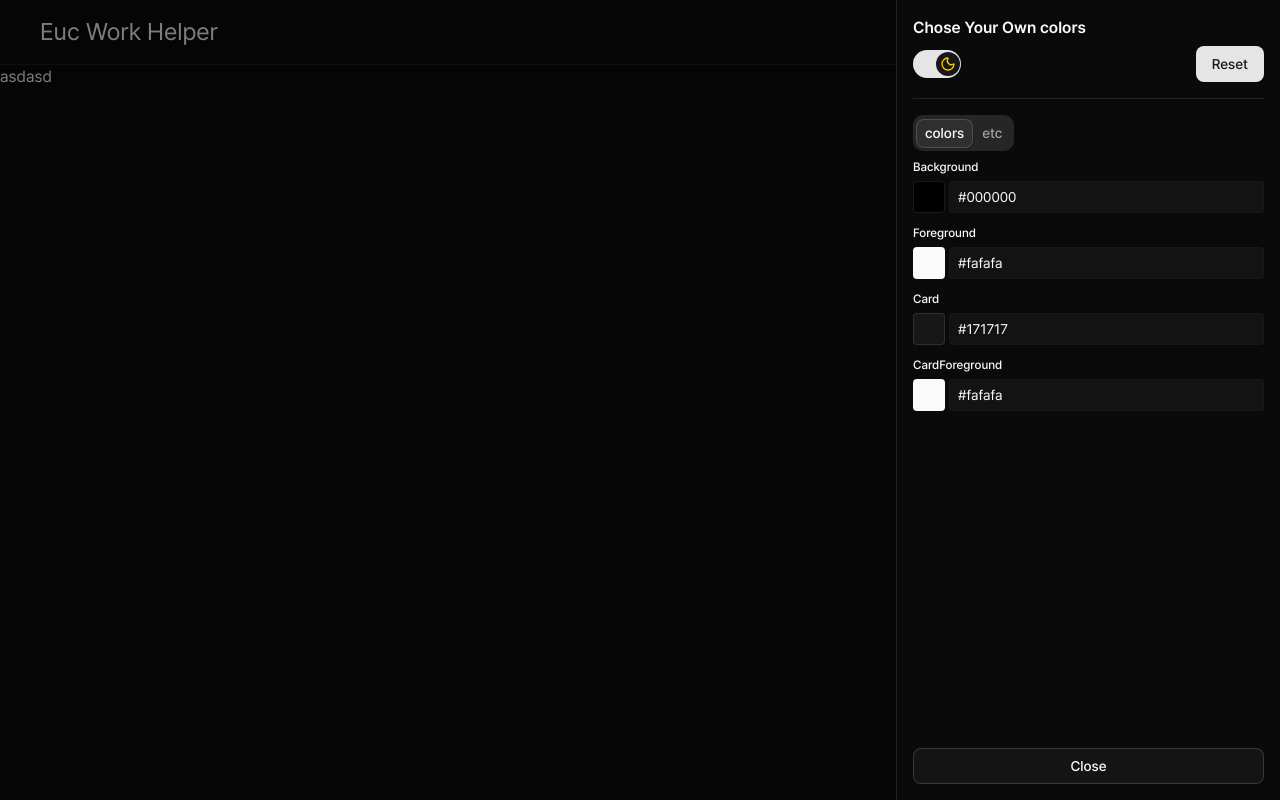
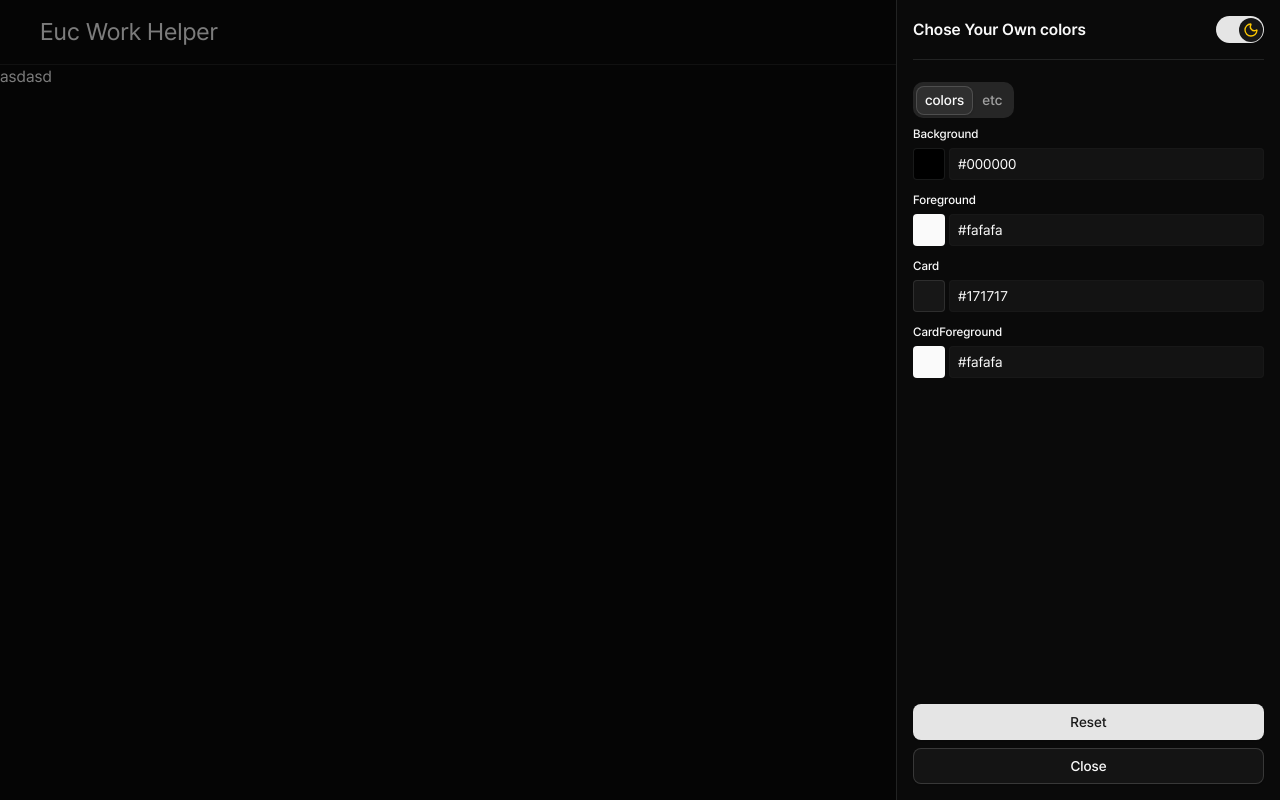
Before and after one commit to SimpleScaffold/ss-front-boilerplate-vite-ts, a React (Vite) app: page / in a window 1280 px wide. Both pictures are taken after a click on the icon 1230 px from the left and 32 px from the top of the page. Built offline with nearby package versions, Linux system fonts and the light colour scheme.

Commit message:
디자인 정리

```diff
--- a/src/shared/components/theme/SScolorDrawer.tsx
+++ b/src/shared/components/theme/SScolorDrawer.tsx
@@ -48,15 +48,14 @@ const SScolorDrawer = () => {
             <DrawerContent
                 className="flex flex-col "
             >
-                <DrawerHeader>
-                    <DrawerTitle>Chose Your Own colors</DrawerTitle>
-                    <DrawerDescription
+                <DrawerHeader
+
+                >
+                    <DrawerTitle
                         className={'border-b pb-4 flex items-center justify-between'}
-                    >
-                        <SSdarkmodeSwitch/>
-                        <Button
-                            onClick={resetThemeVars}
-                        >Reset</Button>
+                    ><p>Chose Your Own colors </p>   <SSdarkmodeSwitch/></DrawerTitle>
+                    <DrawerDescription>
+
 
                     </DrawerDescription>
                 </DrawerHeader>
@@ -72,6 +71,9 @@ const SScolorDrawer = () => {
                 </Tabs>
 
                 <DrawerFooter>
+                    <Button
+                        onClick={resetThemeVars}
+                    >Reset</Button>
                     <DrawerClose asChild>
                         <Button variant="outline">Close</Button>
                     </DrawerClose>
```
Also changed, not shown: 1 other file (tests, documents, lock files or other folders).
